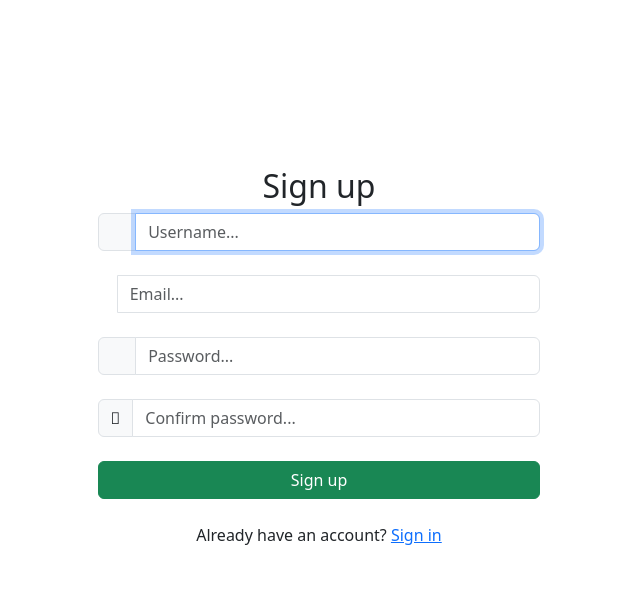
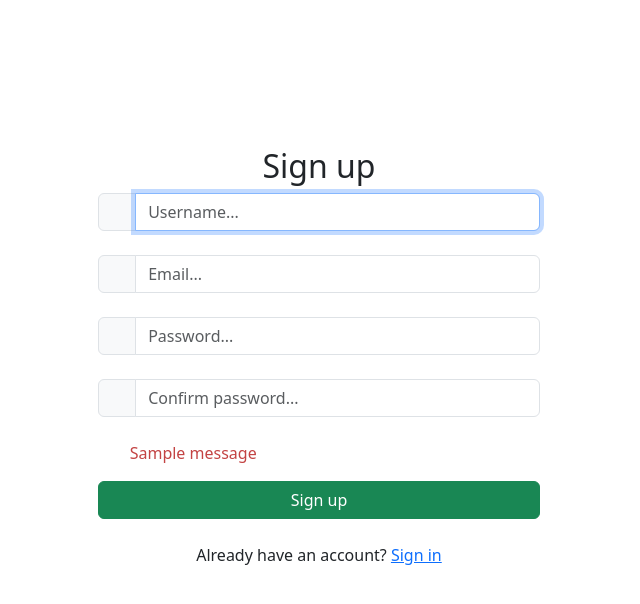
Before and after one commit to frooody/tasker, a Django app: page /register/ in a window 1280 px wide. Shown: the part 59-663 px from the top of the page, without its empty margins (321-961 px from the left). Run offline with Django 3.2, Linux system fonts and the light colour scheme; one stand-in notice (Sample message) is shown; some libraries are stand-ins or nearby versions; some web fonts are replaced.

Commit message:
Modiefied registration page

```diff
--- a/register/templates/register/register.html
+++ b/register/templates/register/register.html
@@ -4,30 +4,40 @@
 <i class="fa fa-user"></i>
   <div class="outer1">
     <div class="middle1">
-      <div class="inner1">
+      <div class="inner1 rounded-4 bg-white">
         <div class="container">
-          <div class="row mt-5">
+          <div class="row mt-5 bg-white">
             <div class="col-lg-8 bg-white m-auto">
               <h2 class="text-center pt-3">Sign up</h2>
               <form action="" method="POST" class="poster">
                 {% csrf_token %}
                 <div class="input-group mb-4">
-                  <span class="input-group-text"><i class="fas fa-address-card	"></i></span>
+                  <span class="input-group-text"><i class="fas fa-user-alt"></i></span>
                   {{ form.username }}
                 </div>
                 <div class="input-group mb-4">
-                  <span class="input-group-addon"><i class="fa fa-envelope-o fa-fw" aria-hidden="true"></i></span>
+                  <span class="input-group-text"><i class="fas fa-user-alt"></i></span>
                   {{ form.email }}
                 </div>
                 <div class="input-group mb-4">
-                  <span class="input-group-text"><i class="fas fa-key"></i></span>
+                  <span class="input-group-text"><i class="fas fa-user-alt"></i></span>
                   {{ form.password1 }}
                 </div>
                 <div class="input-group mb-4">
-                  <span class="input-group-text"><i class="fa-thin fa-user"></i></span>
+                  <span class="input-group-text"><i class="fas fa-user-alt"></i></span>
                   {{ form.password2 }}
                 </div>
 
+                {% if messages %}
+                  <ul class="messages">
+                      {% for message in messages %}
+                      <li {% if message.tags %} class="{{ message.tags }}"{% endif %} style="list-style-type: none; color:rgb(195, 67, 67);">
+                          {% if message.level == DEFAULT_MESSAGE_LEVELS.ERROR %}Important: {% endif %}
+                          {{ message }}
+                      </li>
+                      {% endfor %}
+                  </ul>
+                {% endif %}
                 <div class="d-grid">
                   <button type="submit" class="btn btn-success">Sign up</button>
                   <br>
--- a/register/views.py
+++ b/register/views.py
@@ -1,5 +1,6 @@
 from django.shortcuts import render, redirect
 from django.http import HttpResponse
+from django.urls import include
 from django.contrib.auth.forms import UserCreationForm
 # Create your iews here.
 from .forms import NewUserForm
@@ -14,7 +15,7 @@
             form.save()
             user = form.cleaned_data.get('username')
             messages.success(request, 'Account was created for ' + user)
-            return redirect('login')
+            return redirect('login:index')
         else:
             messages.info(request, "Form isn't valid")
     return render(request, 'register/register.html', context)
```
